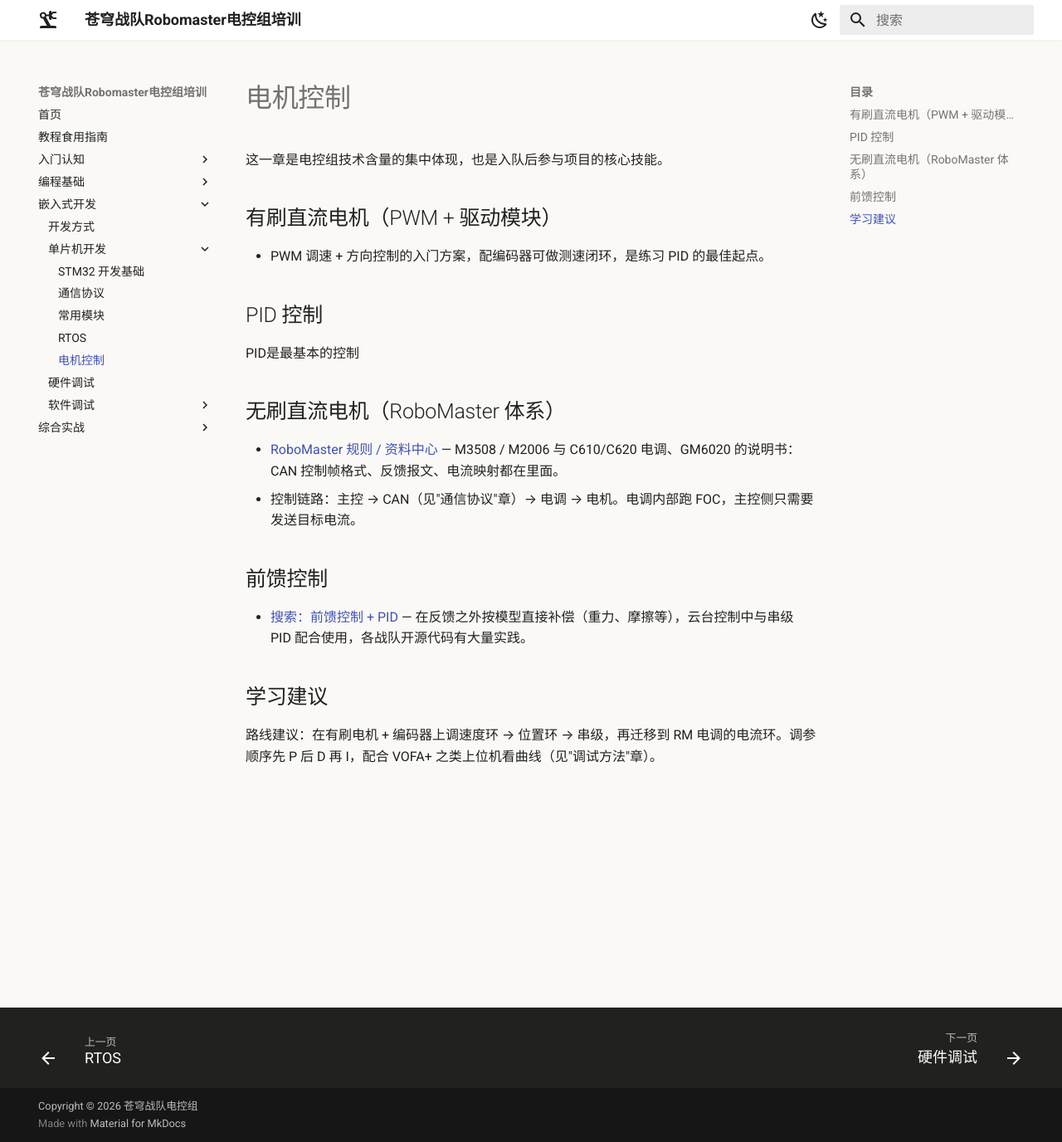
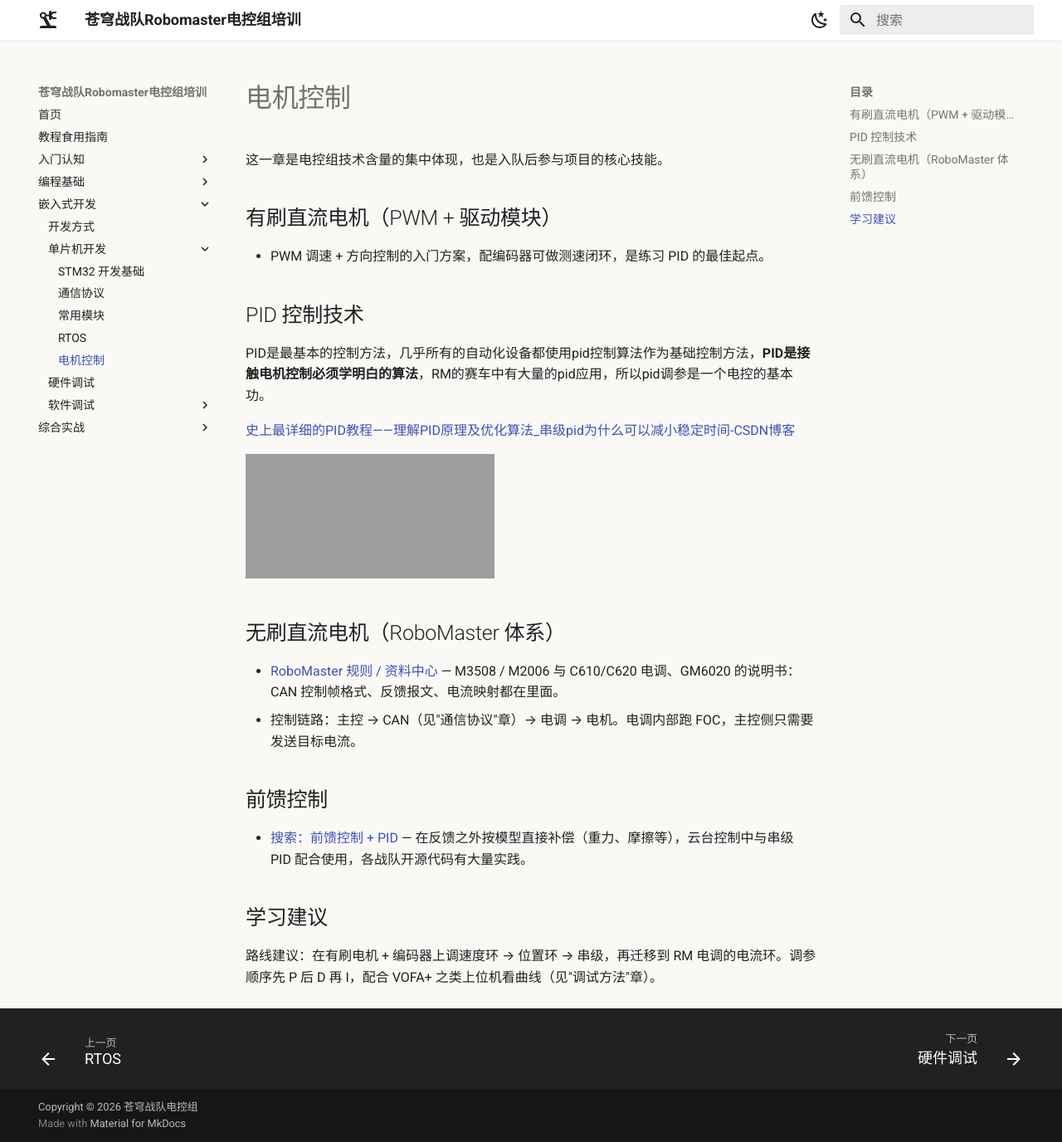
Before and after one commit to Xiaofxx/rm-ec-training, an MkDocs documentation site: the page built from docs/motor.md, in a window 1280 px wide and 1376 px high. Shown: the whole window at 83% size. Built offline with MkDocs 1.6.1 and Material for MkDocs 9.7.7, drawn with Linux system fonts in a browser that asks for light colours; grey boxes are pictures that could not be loaded.

```diff
--- a/docs/motor.md
+++ b/docs/motor.md
@@ -6,9 +6,13 @@
 
 -  PWM 调速 + 方向控制的入门方案，配编码器可做测速闭环，是练习 PID 的最佳起点。
 
-## PID 控制
+## PID 控制技术
 
-PID是最基本的控制
+PID是最基本的控制方法，几乎所有的自动化设备都使用pid控制算法作为基础控制方法，**PID是接触电机控制必须学明白的算法**，RM的赛车中有大量的pid应用，所以pid调参是一个电控的基本功。
+
+[史上最详细的PID教程——理解PID原理及优化算法_串级pid为什么可以减小稳定时间-CSDN博客](https://blog.csdn.net/name_longming/article/details/115093338)
+
+<iframe src="//player.bilibili.com/player.html?isOutside=true&aid=657982678&bvid=BV1Uh4y1f7cL&cid=1183709606&p=1" scrolling="no" border="0" frameborder="no" framespacing="0" allowfullscreen="true"></iframe>
 
 ## 无刷直流电机（RoboMaster 体系）
 
```
Also changed, not shown: docs/c-lang.md (+5 -1 lines), docs/stm32.md (+8 -1 lines), docs/assets/image-20260902002010096.png (added).
